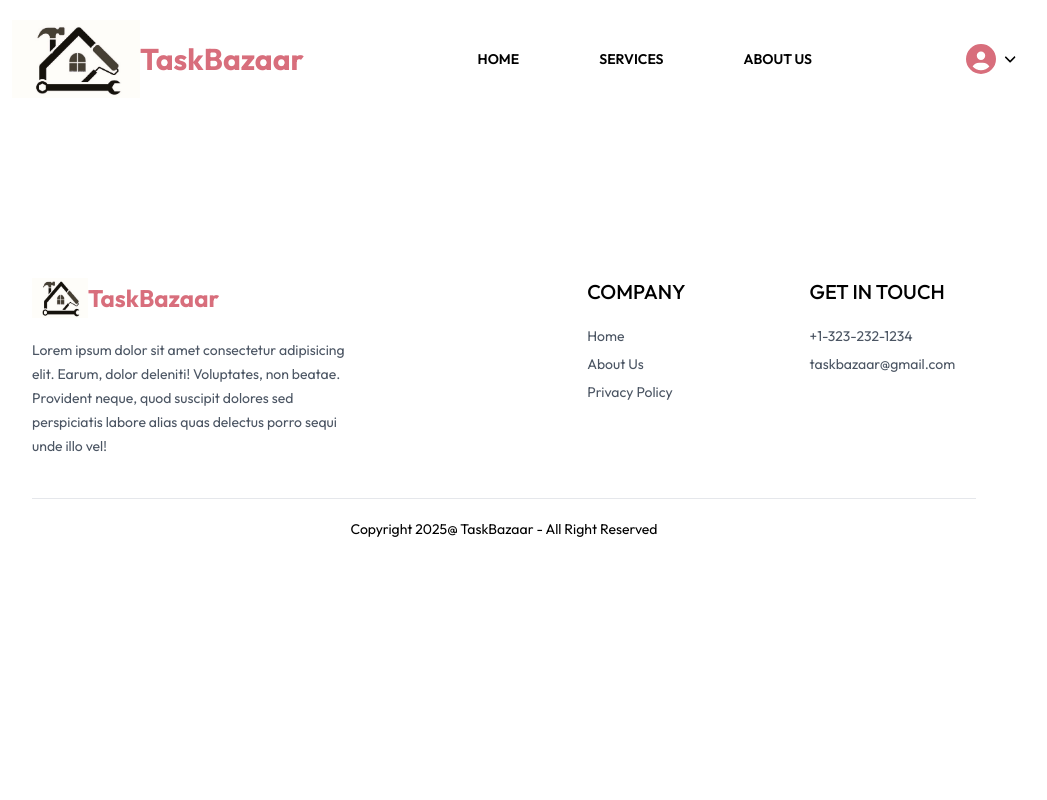
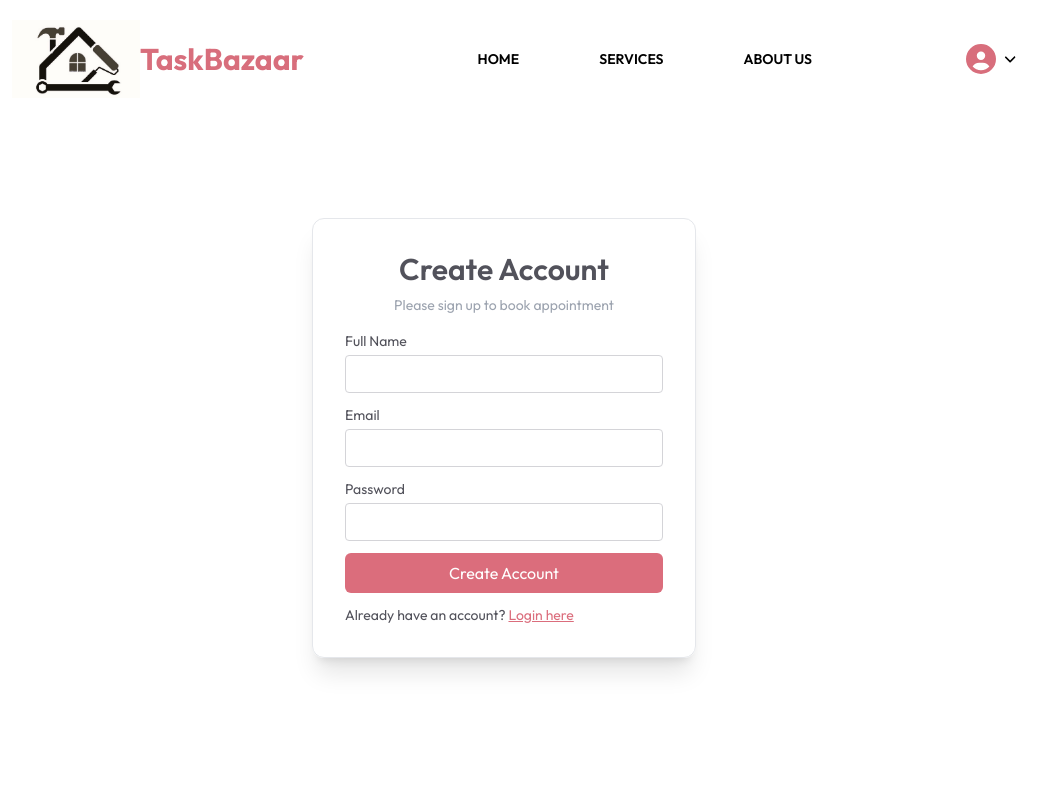
Before and after one commit to Spoorthi1411/Appointment-Booking, a React (Vite) app in the folder frontend/: page /login in a window 1280 px wide. Shown: the top 800 px of the page, without its empty margins (136-1183 px from the left). Built offline with nearby package versions, Linux system fonts and the light colour scheme.

Commit message:
Login Page

```diff
--- a/frontend/package.json
+++ b/frontend/package.json
@@ -16,6 +16,7 @@
     "@fortawesome/free-solid-svg-icons": "^6.7.2",
     "@fortawesome/react-fontawesome": "^0.2.2",
     "axios": "^1.8.4",
+    "framer-motion": "^12.19.2",
     "react": "^19.0.0",
     "react-dom": "^19.0.0",
     "react-router-dom": "^7.4.1",
--- a/frontend/src/App.jsx
+++ b/frontend/src/App.jsx
@@ -1,5 +1,7 @@
 import React from 'react'
 import { BrowserRouter as Router, Routes, Route } from 'react-router-dom';
+import { AnimatePresence } from 'framer-motion';
+import { useLocation } from 'react-router-dom';
 
 import Home from "./pages/Home";
 import Services from "./pages/Services";
@@ -11,11 +13,16 @@ import MyServices from './pages/MyServices';
 import Booking from './pages/Booking';
 import NavBar from './components/NavBar';
 import Footer from './components/footer';
+
+
 const App = () => {
+  const location = useLocation();
+
   return (
     <div className='mx-4 sm:mx-[10%]'>
       <NavBar />
-      <Routes>
+      <AnimatePresence mode="wait">
+        <Routes location={location} key={location.pathname}>
           <Route path='/' element={<Home/>}/>
           <Route path='/services' element={<Services/>}/>
           <Route path='/services/:serviceName' element={<Services/>}/>
@@ -26,6 +33,7 @@ const App = () => {
           <Route path='/my-services' element={<MyServices/>}/>
           <Route path='/booking/:servicetype' element={<Booking/>}/>
         </Routes>
+      </AnimatePresence>
       <Footer />
     </div>
   )
--- a/frontend/src/assets/asserts.js
+++ b/frontend/src/assets/asserts.js
@@ -51,21 +51,21 @@ export const BusinessList /*(doctors)*/=[
         name:'Bathroom Cleaning',
         image:bathroom_clean,
         serviceName:'cleaning',
-        similarService:['Laundry','House Cleaning'],
-        description:'Our professional bathroom cleaning service ensures your washrooms are spotless, sanitized, and fresh. We thoroughly clean toilets, sinks, showers, mirrors, tiles, and floors using high-quality disinfectants and tools. Say goodbye to stains, odor, and germs — we bring back the shine and hygiene your bathroom deserves.',
+        similarService:['Laundry','House Cleaning','Shifting'],
+        description:'Our professional bathroom cleaning service ensures your washrooms are spotless, sanitized, and fresh. We thoroughly clean toilets, sinks, showers, mirrors, tiles, and floors using high-quality disinfectants and tools.',
     },
     {
         name:'Plumber',
         image:plumber,
         serviceName:'repair',
-        similarService:['House Repairing','Electricity'],
+        similarService:['House Repairing','Electricity','Laundry'],
         description:'A Plumber installs, repairs, and maintains plumbing systems and fixtures in residential, commercial, and industrial settings. This includes water supply lines, waste disposal systems, heating systems, and appliances like dishwashers and water heaters.',
     },
     {
         name:'House Repairing',
         image:home_repair,
         serviceName:'repair',
-        similarService:['Electricity','Plumber'],
+        similarService:['Electricity','Plumber','Painting'],
         description:'From small fixes to major repairs, our skilled handymen handle it all. Whether it’s a broken door, damaged wall, or furniture issue — we offer quick and dependable repair services to keep your home in top shape.',
     },
     {
@@ -79,28 +79,28 @@ export const BusinessList /*(doctors)*/=[
         name:'Painting',
         image:painting,
         serviceName:'painting',
-        similarService:['shifting'],
+        similarService:['Shifting','House Repairing','Electricity'],
         description:'Transform your space with a fresh coat of paint! Our professional painters provide clean, fast, and high-quality painting services for homes, offices, and rentals — using top-grade paints and proper masking to ensure a perfect finish.',
     },
     {
         name:'Electricity',
         image:electricity,
         serviceName:'electricity',
-        similarService:['Plumber','House Repairing'],
+        similarService:['Plumber','House Repairing','Bathroom Cleaning'],
         description:'Facing power cuts or faulty switches? Our trusted electricians are available for all kinds of electrical work — from fixing wiring issues and installing fans to repairing appliances and circuit breakers.',
     },
     {
         name:'House Cleaning',
         image:house_cleaning,
         serviceName:'cleaning',
-        similarService:['Bathroom Cleaning','Laundry'],
+        similarService:['Bathroom Cleaning','Laundry','Painting'],
         description:'Give your home a sparkling makeover! Our full home cleaning service includes deep cleaning of every room — from floors to ceilings — using eco-friendly products and professional equipment.',
     },
     {
         name:'Shifting',
         image:shifting,
         serviceName:'shifting',
-        similarService:['Painting'],
+        similarService:['Painting','House Cleaning'],
         description:'Moving to a new home or office? Let us handle the heavy lifting! Our expert movers ensure safe packing, loading, transport, and unloading of your belongings — making your shifting experience smooth, secure, and stress-free.',
     }
 ]
--- a/frontend/src/main.jsx
+++ b/frontend/src/main.jsx
@@ -6,9 +6,11 @@ import { BrowserRouter } from "react-router-dom";
 import AppContextProvider from './context/AppContext.jsx';
 
 createRoot(document.getElementById('root')).render(
-  <BrowserRouter>
+  <StrictMode>
     <AppContextProvider>
-      <App />
+      <BrowserRouter>
+        <App />
+      </BrowserRouter>
     </AppContextProvider>
-  </BrowserRouter>,
+  </StrictMode>
 )
--- a/frontend/src/pages/Booking.jsx
+++ b/frontend/src/pages/Booking.jsx
@@ -1,11 +1,20 @@
 import React, { useContext, useEffect, useState } from 'react'
 import { useParams } from 'react-router-dom'
+import { useNavigate} from 'react-router-dom'
 import { AppContext } from '../context/AppContext'
+import { FontAwesomeIcon } from '@fortawesome/react-fontawesome'
+import { faArrowRight } from '@fortawesome/free-solid-svg-icons'
 import { BusinessList } from '../assets/asserts'
+import { motion } from 'framer-motion';
+import { useAnimation } from 'framer-motion';
 
 const Booking = () => {
   const {servicetype} = useParams();
+  const navigate=useNavigate();
   const {BusinessList} = useContext(AppContext)
+
+  const controls = useAnimation();
+
   const daysOfWeek = ['SUN','MON','TUE','WED','THU','FRI','SAT']
 
   const [serviceInfo,setserviceInfo] =useState(null)
@@ -74,12 +83,24 @@ const Booking = () => {
   },[serviceInfo])
 
 
+  const pageVariants = {
+    initial: { opacity: 0, x: 100 },
+    animate: { opacity: 1, x: 0 },
+    exit: { opacity: 0, x: -100 },
+  };
+
   useEffect(()=>{
 
   },[serviceSlots])
 
   return serviceInfo && (
-    <div>
+    <motion.div
+      className="p-4"
+      initial={{ opacity: 0, x: 100 }}
+      animate={{ opacity: 1, x: 0 }}
+      exit={{ opacity: 0, x: -100 }}
+      transition={{ duration: 0.2 }}
+    >
       {/*-------------service details-----------*/}
       < div className='flex flex-col sm:flex-row gap-6 items-center sm:items-start mt-6'>
         <img className='rounded-xl w-[320px] m-2 h-64' src={serviceInfo.image} alt=''/>
@@ -114,7 +135,7 @@ const Booking = () => {
           {/* Time slot row */}
           <div
             id="slot-scroll"
-            className="flex items-center justify-start gap-3 w-full overflow-x-auto mt-4 px-4 scrollbar-thin scrollbar-thumb-gray-300"
+            className="flex items-center justify-start w-full overflow-x-auto mt-4 px-4 scrollbar-thin scrollbar-thumb-gray-300"
           >
             <div className="flex min-w-max gap-3">
               {serviceSlots.length > 0 && serviceSlots[slotIndex]?.length > 0 ? (
@@ -152,16 +173,28 @@ const Booking = () => {
             {serviceInfo.similarService.map((name, index) => {
               const match = BusinessList.find(item => item.name === name);
               return (
-                <div className='flex align-middle items-center border-2 border-gray-400 m-2 rounded-md hover:shadow-lg transition-all' key={index} onClick={() => setserviceInfo(match)}>
-                  <img className='h-32 w-32 m-1' src={match.image} alt={match.name} />
-                  <p className='text-xl'>{match.name}</p>
+                <div className='relative flex border-2 border-gray-400 m-2 rounded-md items-center' key={index} >
+                  <img className='h-20 w-24 m-1' src={match.image} alt={match.name} />
+                  <div className='flex flex-col flex-grow overflow-hidden pr-10'>
+                    <p className='text-base text-sky-400 '>{match.serviceName}</p>
+                    <p className='text-xl mb-2 break-words whitespace-normal'>{match.name}</p>
+                  </div>
+                  <button
+                    onClick={async () => {
+                      await controls.start('exit');  // Trigger exit animation
+                      navigate(`/booking/${match.name}`);
+                    }}
+                    className='absolute right-2 rounded-full'
+                  >
+                    <FontAwesomeIcon className='hover:shadow-lg transition-all hover:bg-orange-200 size-5 border-2 rounded-full border-rose-950 text-black' icon={faArrowRight}/>
+                  </button>
                 </div>
               );
             })}
           </div>
         </div>
       </div>
-    </div>
+    </motion.div>
   )
 }
 
--- a/frontend/src/pages/Login.jsx
+++ b/frontend/src/pages/Login.jsx
@@ -1,10 +1,45 @@
-import React from 'react'
+import React, { useState } from 'react'
 
 const Login = () => {
+
+  const [state,setState] = useState('Sign Up')
+  const [email,setEmail] = useState('')
+  const [password,setPassword] =useState('')
+  const [name,setName] = useState('')
+
+  const onSubmitHandler = async (event) => {
+    event.preventDefault()
+  }
+
   return (
-    <div>
-
-    </div>
+    <form className='min-h-[80vh] flex items-center'>
+      <div className='flex flex-col gap-3 m-auto items-start p-8 min-w-[340px] sm:min-w-96 border rounded-xl text-zinc-600 text-sm shadow-xl'>
+        <div className='text-center w-full'>
+          <p className='text-3xl font-semibold mb-2'>{state === 'Sign Up' ? "Create Account" : "Login"}</p>
+          <p className='text-gray-400 mb-1'>Please {state === 'Sign Up' ? "sign up" : "log in"} to book appointment</p>
+        </div>
+        {
+          state === 'Sign Up' && <div className='w-full'>
+            <p>Full Name</p>
+            <input className='border border-zinc-300 rounded w-full p-2 mt-1' type='text' onChange={(e)=>setName(e.target.value)} value={name}/>
+          </div>
+        }
+        <div className='w-full'>
+          <p>Email</p>
+          <input className='border border-zinc-300 rounded w-full p-2 mt-1' type='email' onChange={(e)=>setEmail(e.target.value)} value={email}/>
+        </div>
+        <div className='w-full'>
+          <p>Password</p>
+          <input className='border border-zinc-300 rounded w-full p-2 mt-1' type='password' onChange={(e)=>setPassword(e.target.value)} value={password}/>
+        </div>
+        <button className='bg-[#db6d7c] text-white py-2 rounded-md text-base w-full '>{state === 'Sign Up' ? "Create Account" : "Login"}</button>
+        {
+          state === 'Sign Up'
+          ? <p>Already have an account? <span onClick={()=>setState('Login')} className='text-[#db6d7c] underline cursor-pointer'>Login here</span></p>
+          : <p>Create a new account? <span onClick={()=>setState('Sign Up')} className='text-[#db6d7c] underline cursor-pointer'>Click here</span></p>
+        }
+      </div>
+    </form>
   )
 }
 
```
Also changed, not shown: 1 other file (tests, documents, lock files or other folders). Lines whose indentation alone changed are shown as unchanged.
